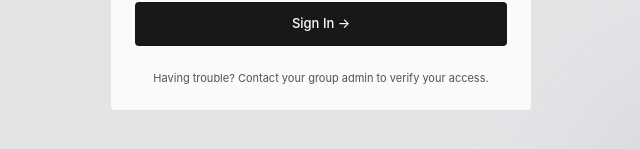
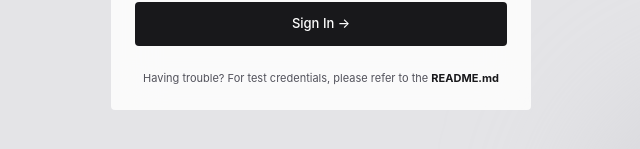
Before and after one commit to guptaharshe/Splito, a React (Create React App) app in the folder frontend/: page /login in a window 1280 px wide. Shown: the part 489-638 px from the top of the page, without its empty margins (319-959 px from the left). Built offline with nearby package versions, Linux system fonts and the light colour scheme; no server answers; the HTML template or start-up script is replaced by a standard one.

Commit message:
feat: add README mention to login screen

```diff
--- a/frontend/src/pages/Login.js
+++ b/frontend/src/pages/Login.js
@@ -87,7 +87,7 @@ export default function Login() {
         </form>
 
         <p className="text-xs text-text-secondary mt-6 text-center">
-          Having trouble? Contact your group admin to verify your access.
+          Having trouble? For test credentials, please refer to the <strong className="text-text-primary">README.md</strong>
         </p>
       </div>
     </div>
```
